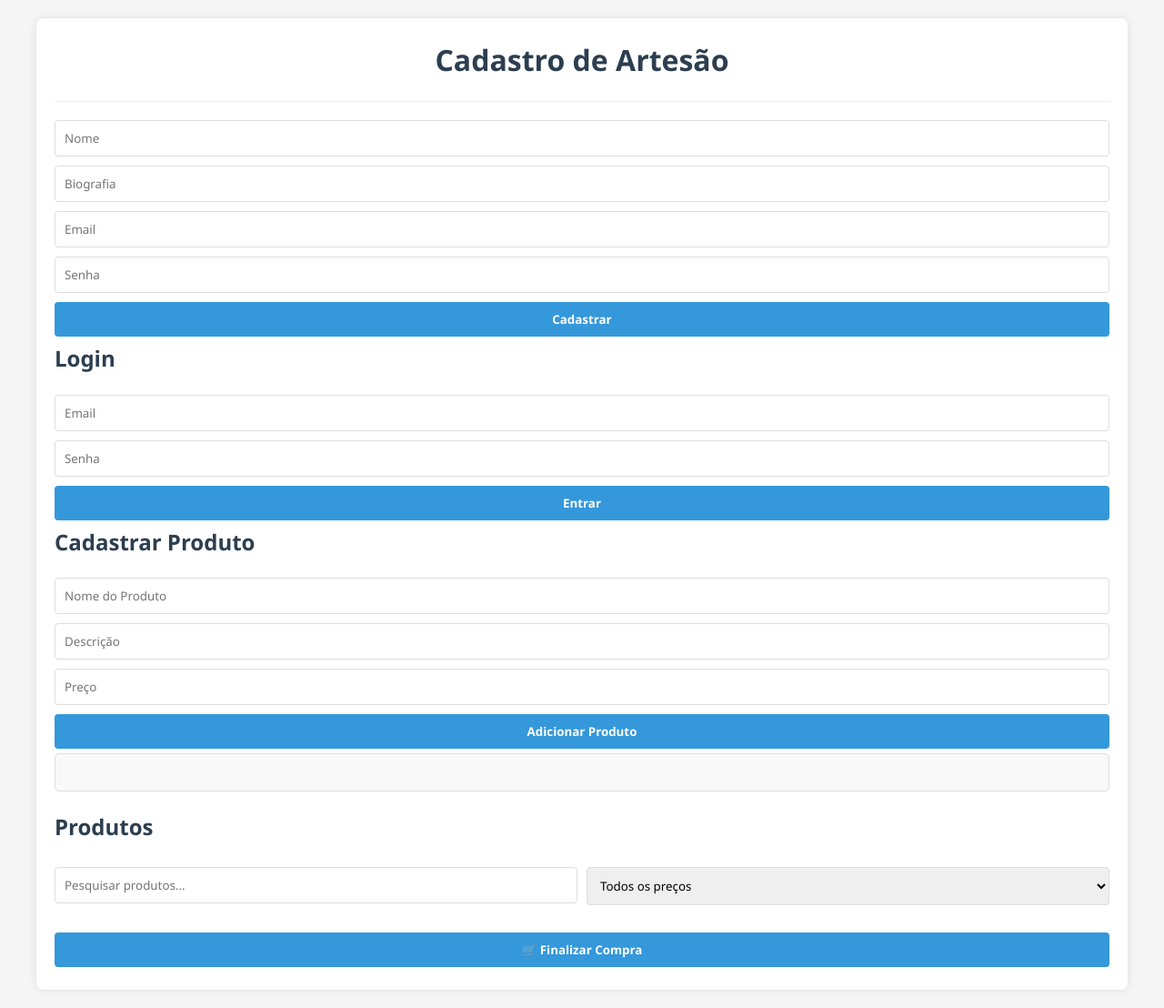
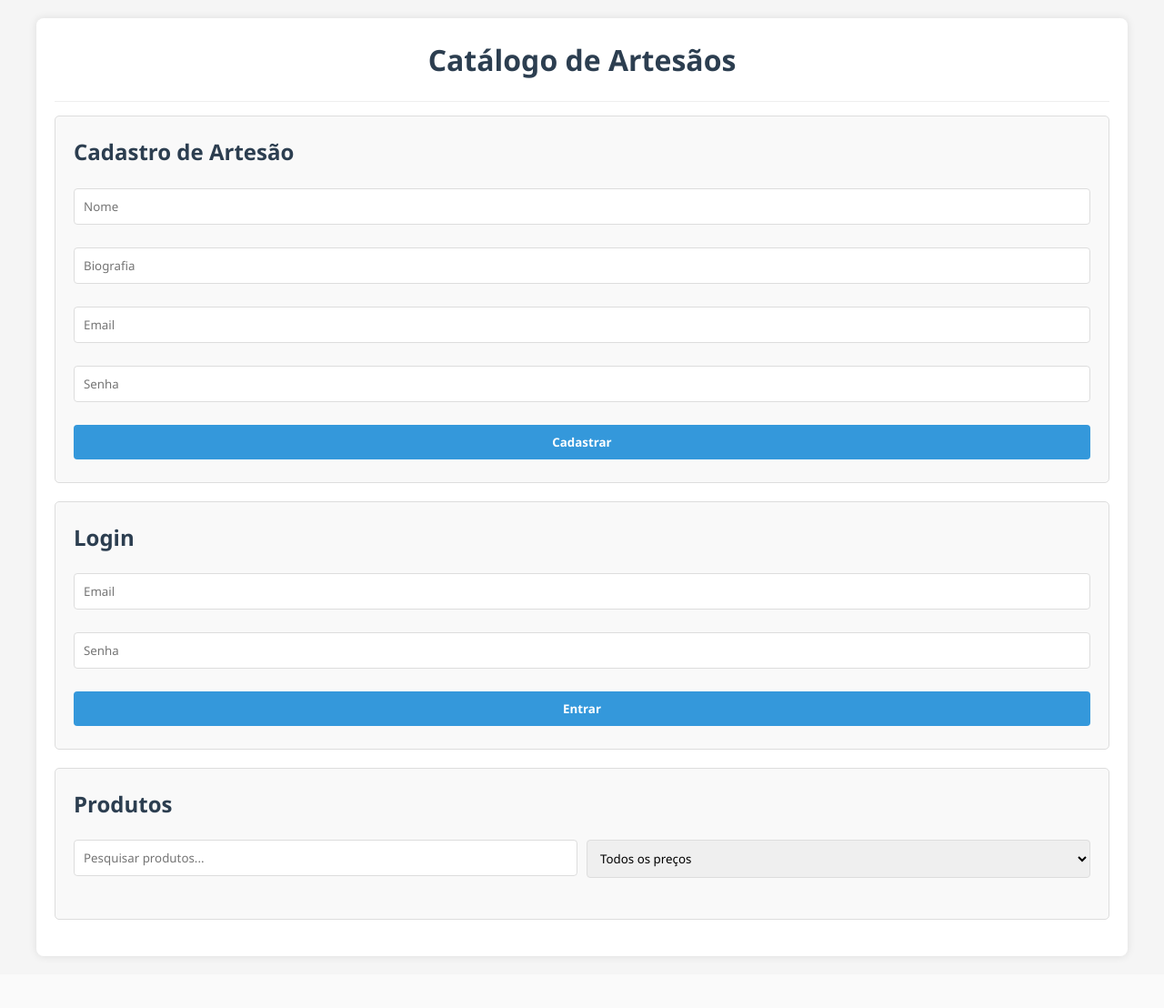
Before and after one commit to icaro-cimatec/taes-mvp, a Flask app: page / in a window 1280 px wide. Shown: the whole page at 91% size. After the commit the page ends 1053 px from the top, so only its background shows below. Run offline with Flask 3, Linux system fonts and the light colour scheme; data that the repository does not hold is empty.

Commit message:
feat: adicionar controle de visibilidade

```diff
--- a/app/static/js/script.js
+++ b/app/static/js/script.js
@@ -1,7 +1,7 @@
 let token = '';
 let artisanName = '';
-let cart = [];
 
+// Funções de autenticação
 function register() {
   const data = {
     name: document.getElementById('name').value,
@@ -9,11 +9,14 @@
     email: document.getElementById('email').value,
     password: document.getElementById('password').value
   };
+
   fetch('http://localhost:5000/api/register', {
     method: 'POST',
     headers: { 'Content-Type': 'application/json' },
     body: JSON.stringify(data)
-  }).then(res => res.json()).then(alerta => alert(alerta.message));
+  })
+  .then(res => res.json())
+  .then(alerta => alert(alerta.message));
 }
 
 function login() {
@@ -21,84 +24,68 @@
     email: document.getElementById('loginEmail').value,
     password: document.getElementById('loginPassword').value
   };
+
   fetch('http://localhost:5000/api/login', {
     method: 'POST',
     headers: { 'Content-Type': 'application/json' },
     body: JSON.stringify(data)
-  }).then(res => res.json()).then(result => {
+  })
+  .then(res => res.json())
+  .then(result => {
     if (result.token) {
       token = result.token;
       artisanName = document.getElementById('loginEmail').value;
+      document.body.classList.add('logged-in');
       alert('Login realizado com sucesso');
+      loadProducts();
+
+      // Limpar campos do formulário
+      document.getElementById('loginEmail').value = '';
+      document.getElementById('loginPassword').value = '';
     } else {
       alert(result.error);
     }
   });
 }
 
+function logout() {
+  token = '';
+  artisanName = '';
+  localStorage.removeItem('token');
+  localStorage.removeItem('artisanName');
+  document.body.classList.remove('logged-in');
+  alert('Logout realizado com sucesso');
+  loadProducts();
+}
+
+// Funções de produtos
 function addProduct() {
   if (!token) return alert('Faça login primeiro');
+
   const data = {
     name: document.getElementById('prodName').value,
     description: document.getElementById('prodDesc').value,
     price: document.getElementById('prodPrice').value,
     artisan: artisanName
   };
+
   fetch('http://localhost:5000/api/products', {
     method: 'POST',
-    headers: { 'Content-Type': 'application/json' },
+    headers: {
+      'Content-Type': 'application/json',
+      'Authorization': `Bearer ${token}`
+    },
     body: JSON.stringify(data)
-  }).then(res => res.json()).then(result => {
+  })
+  .then(res => res.json())
+  .then(result => {
     alert(result.message);
     loadProducts();
+    // Limpa os campos do formulário
+    document.getElementById('prodName').value = '';
+    document.getElementById('prodDesc').value = '';
+    document.getElementById('prodPrice').value = '';
   });
-}
-
-function addToCart(productId) {
-  cart.push({ id: productId });
-  localStorage.setItem("cart", JSON.stringify(cart));
-  alert("Produto adicionado ao carrinho");
-}
-
-function checkout() {
-  const storedCart = JSON.parse(localStorage.getItem("cart") || "[]");
-  fetch("http://localhost:5000/api/checkout", {
-    method: "POST",
-    headers: { "Content-Type": "application/json" },
-    body: JSON.stringify({ cart: storedCart })
-  }).then(r => r.json()).then(d => {
-    alert(d.message);
-    localStorage.removeItem("cart");
-    cart = [];
-  });
-}
-
-function submitComment(event, productId) {
-  event.preventDefault();
-  const author = event.target.querySelector(".comment-author").value;
-  const content = event.target.querySelector(".comment-content").value;
-  const rating = event.target.querySelector(".comment-rating").value;
-
-  fetch("http://localhost:5000/api/comments", {
-    method: "POST",
-    headers: { "Content-Type": "application/json" },
-    body: JSON.stringify({ product_id: productId, author, content, rating })
-  }).then(res => res.json()).then(res => {
-    alert(res.message);
-    loadProducts();
-  });
-}
-
-function loadComments(productId) {
-  fetch(`http://localhost:5000/api/comments/${productId}`)
-    .then(r => r.json())
-    .then(comments => {
-      const div = document.getElementById(`comments-${productId}`);
-      div.innerHTML = "<h4>Avaliações:</h4>";
-      comments.forEach(c => {
-        div.innerHTML += `<div class="comment"><b>${c.author}</b>: ${c.content} ⭐${c.rating}</div>`;
-      });
-    });
 }
 
 function loadProducts() {
@@ -164,7 +151,50 @@
   });
 }
 
+// Funções de comentários
+function submitComment(event, productId) {
+  event.preventDefault();
+  const author = event.target.querySelector(".comment-author").value;
+  const content = event.target.querySelector(".comment-content").value;
+  const rating = event.target.querySelector(".comment-rating").value;
+
+  fetch("http://localhost:5000/api/comments", {
+    method: "POST",
+    headers: { "Content-Type": "application/json" },
+    body: JSON.stringify({ product_id: productId, author, content, rating })
+  })
+  .then(res => res.json())
+  .then(res => {
+    alert(res.message);
+    loadComments(productId);
+    // Limpa o formulário de comentário
+    event.target.querySelector(".comment-author").value = '';
+    event.target.querySelector(".comment-content").value = '';
+    event.target.querySelector(".comment-rating").value = '';
+  });
+}
+
+function loadComments(productId) {
+  fetch(`http://localhost:5000/api/comments/${productId}`)
+    .then(r => r.json())
+    .then(comments => {
+      const div = document.getElementById(`comments-${productId}`);
+      div.innerHTML = "<h4>Avaliações:</h4>";
+      comments.forEach(c => {
+        div.innerHTML += `<div class="comment"><b>${c.author}</b>: ${c.content} ⭐${c.rating}</div>`;
+      });
+    });
+}
+
 // Carrega os produtos quando a página é carregada
 window.onload = function() {
+  // Verificar se já está logado
+  const storedToken = localStorage.getItem('token');
+  if (storedToken) {
+    token = storedToken;
+    artisanName = localStorage.getItem('artisanName');
+    document.body.classList.add('logged-in');
+  }
+
   loadProducts();
 };
--- a/app/templates/index.html
+++ b/app/templates/index.html
@@ -1,34 +1,61 @@
 <!DOCTYPE html>
 <html>
-
 <head>
   <title>Catálogo de Artesãos</title>
   <link rel="stylesheet" href="{{ url_for('static', filename='css/style.css') }}">
 </head>
-
 <body>
   <div class="container">
-    <h1>Cadastro de Artesão</h1>
-    <input type="text" id="name" placeholder="Nome" />
-    <input type="text" id="bio" placeholder="Biografia" />
-    <input type="email" id="email" placeholder="Email" />
-    <input type="password" id="password" placeholder="Senha" />
-    <button onclick="register()">Cadastrar</button>
+    <h1>Catálogo de Artesãos</h1>
 
-    <h2>Login</h2>
-    <input type="email" id="loginEmail" placeholder="Email" />
-    <input type="password" id="loginPassword" placeholder="Senha" />
-    <button onclick="login()">Entrar</button>
+    <div class="logged-in-only" style="text-align: right; margin-bottom: 15px;">
+      <button onclick="logout()" style="background-color: #e74c3c;">Sair</button>
+    </div>
 
-    <h2>Cadastrar Produto</h2>
-    <input type="text" id="prodName" placeholder="Nome do Produto" />
-    <input type="text" id="prodDesc" placeholder="Descrição" />
-    <input type="number" id="prodPrice" placeholder="Preço" />
-    <button onclick="addProduct()">Adicionar Produto</button>
+    <section id="register-section">
+      <h2>Cadastro de Artesão</h2>
+      <div class="form-group">
+        <input type="text" id="name" placeholder="Nome">
+      </div>
+      <div class="form-group">
+        <input type="text" id="bio" placeholder="Biografia">
+      </div>
+      <div class="form-group">
+        <input type="email" id="email" placeholder="Email">
+      </div>
+      <div class="form-group">
+        <input type="password" id="password" placeholder="Senha">
+      </div>
+      <button onclick="register()">Cadastrar</button>
+    </section>
 
-    <section id="products-section"></section>
+    <section id="login-section">
+      <h2>Login</h2>
+      <div class="form-group">
+        <input type="email" id="loginEmail" placeholder="Email">
+      </div>
+      <div class="form-group">
+        <input type="password" id="loginPassword" placeholder="Senha">
+      </div>
+      <button onclick="login()">Entrar</button>
+    </section>
+
+    <section id="add-product-section">
+      <h2>Cadastrar Produto</h2>
+      <div class="form-group">
+        <input type="text" id="prodName" placeholder="Nome do Produto">
+      </div>
+      <div class="form-group">
+        <input type="text" id="prodDesc" placeholder="Descrição">
+      </div>
+      <div class="form-group">
+        <input type="number" id="prodPrice" placeholder="Preço">
+      </div>
+      <button onclick="addProduct()">Adicionar Produto</button>
+    </section>
+
+    <section id="products-section">
       <h2>Produtos</h2>
-      <div id="products"></div>
       <div class="filters">
         <div class="filter-group">
           <input type="text" id="search" placeholder="Pesquisar produtos..." oninput="filterProducts()">
@@ -43,12 +70,10 @@
           </select>
         </div>
       </div>
+      <div id="products"></div>
     </section>
-
-    <button onclick="checkout()">🛒 Finalizar Compra</button>
   </div>
 
   <script src="{{ url_for('static', filename='js/script.js') }}"></script>
 </body>
-
 </html>
```
